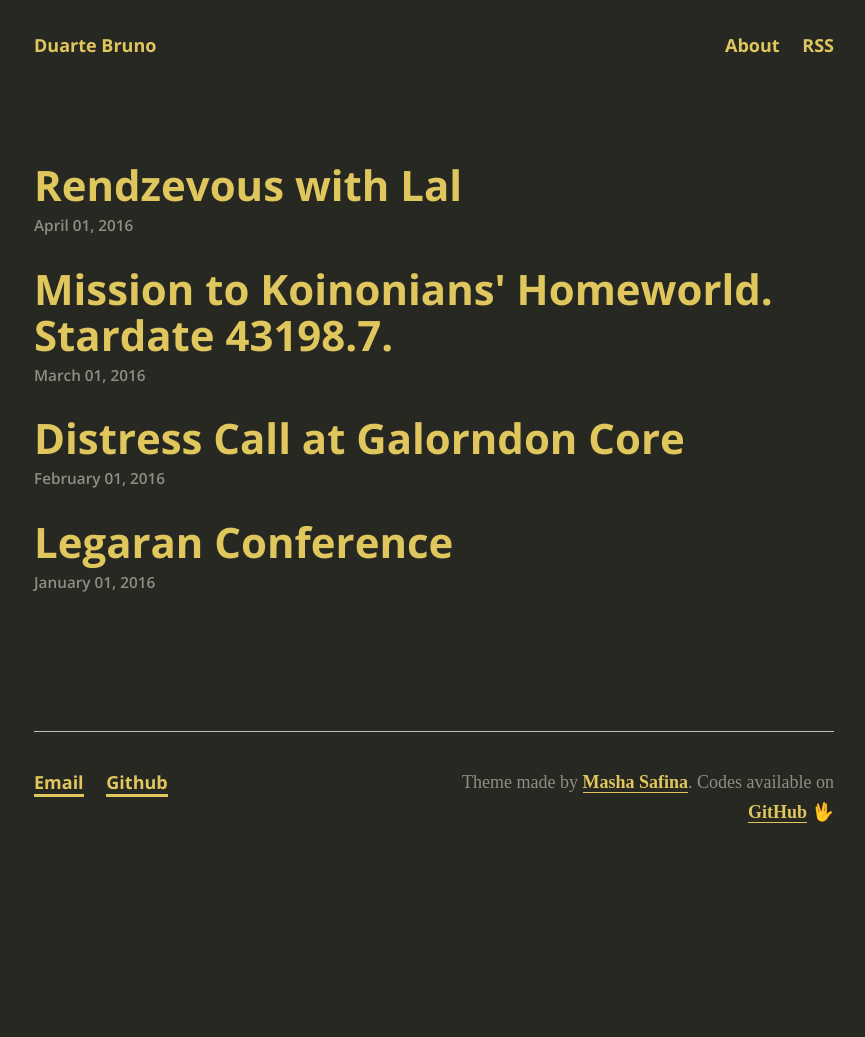
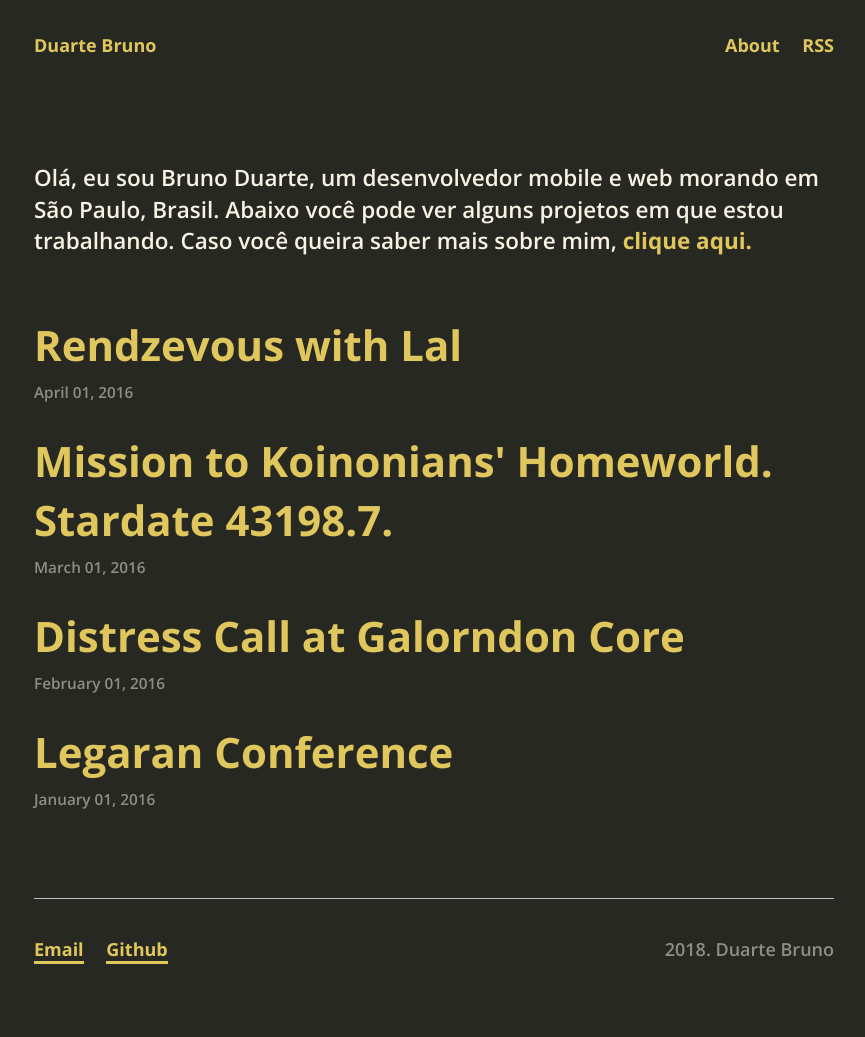
Before and after one commit to brunopereiras/duartebruno2, a Jekyll site: the page built from index.md, in a window 1280 px wide. Shown: the whole page, without its empty margins (206-1071 px from the left). Built offline with Jekyll 4.4.1, drawn with Linux system fonts in a browser that asks for light colours; some web fonts are replaced; before the commit the page ends 900 px from its top, so only the background shows below that.

Commit message:
Corrigido alguns textos do site.

```diff
--- a/_includes/footer.html
+++ b/_includes/footer.html
@@ -18,7 +18,7 @@
       </div>
 
       <div class="footer-col footer-col-2">
-        <p>Theme made by <a href="http://masha.space/">Masha Safina</a>. Codes available on <a href="https://github.com/mashlo/captains-log">GitHub</a> 🖖</p>
+        <p>2018. Duarte Bruno</p>
       </div>
     </div>
   </div>
--- a/_sass/_type.scss
+++ b/_sass/_type.scss
@@ -21,7 +21,7 @@ nav,
 }
 
 h1, h2, h3, h4, h5 {
-  line-height: 1.1;
+  line-height: 1.4;
 }
 
 h1 { font-size: 2.33rem; }
--- a/_sass/themes/_default.scss
+++ b/_sass/themes/_default.scss
@@ -1,13 +1,13 @@
 // Typography
 $font-family-base: 'Open Sans', Helvetica, Arial, sans-serif;
-$font-family-sub:  'Droid Serif', serif;
+$font-family-sub:  'Open Sans', sans-serif;
 
 $font-size-base:   18px;
 $line-height-base: 1.5;
 
 $font-size-mobile: 14px;
 
-$font-weight-base-normal: 600;
+$font-weight-base-normal: 400;
 $font-weight-base-bold:   700;
 
 $font-weight-sub-normal:  400;
--- a/index.md
+++ b/index.md
@@ -3,6 +3,11 @@ layout: default
 ---
 
 <div class="home">
+
+  <h4>Olá, eu sou Bruno Duarte, um desenvolvedor mobile e web morando em São Paulo, Brasil. Abaixo você pode ver alguns projetos em que estou trabalhando. Caso você queira saber mais sobre mim, <a href="/about/" class="page-link">clique aqui.</a></h4>
+
+  <br><br>
+
   <ul class="post-list">
     {% for post in site.posts %}
       <li>
```
Also changed, not shown: params.json (+3 -3 lines).
